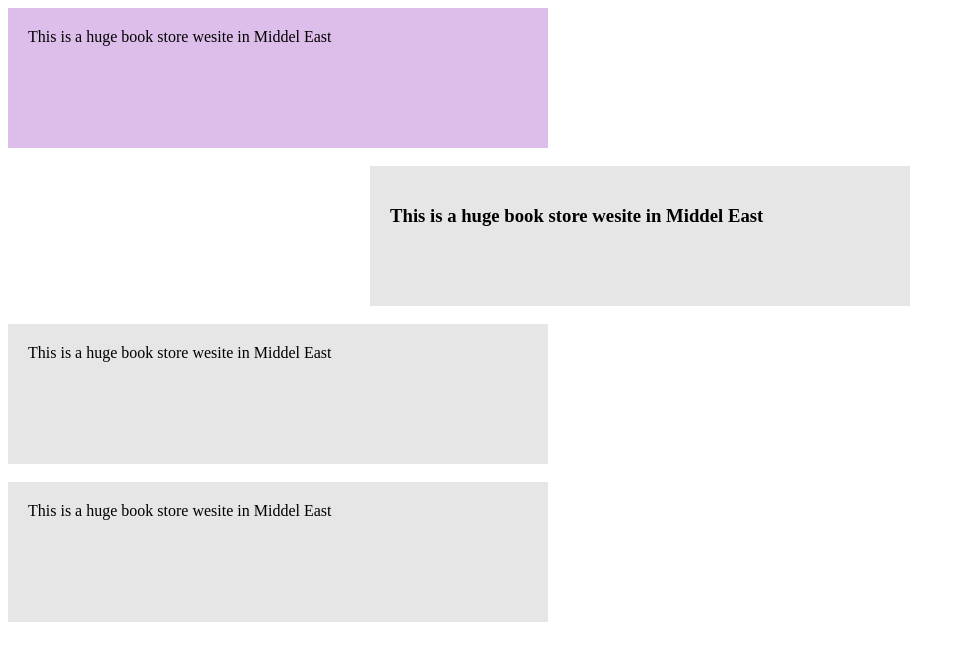
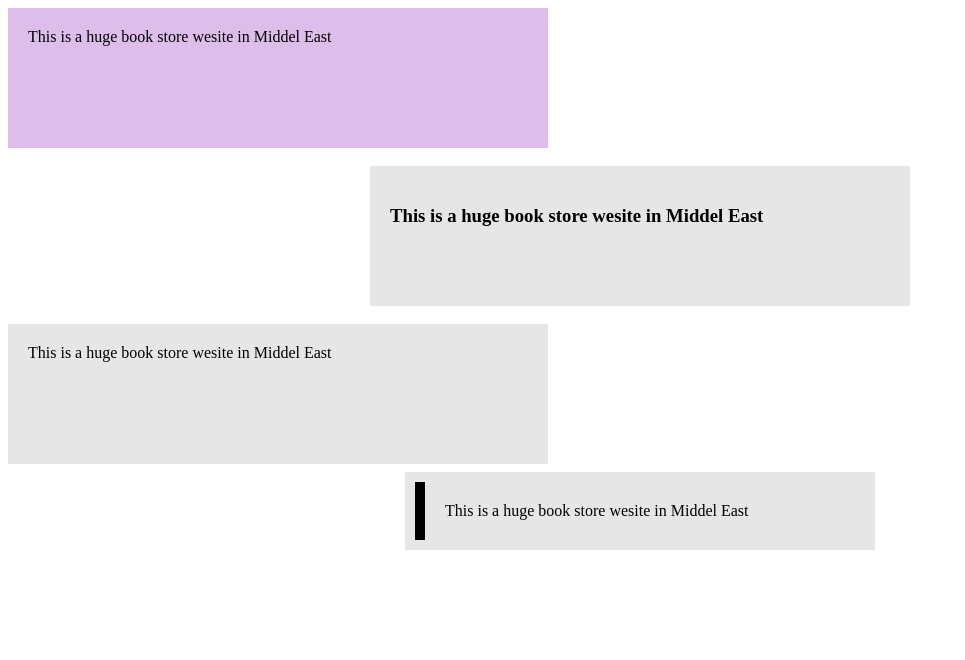
Before and after one commit to yasmeenmu22/CSS-Project, a plain HTML site: page index.html in a window 1280 px wide. Shown: the whole page, without its empty margins (0-965 px from the left). Drawn offline with Linux system fonts and the light colour scheme.

Commit message:
learn css

```diff
--- a/CSS/Master.CSS
+++ b/CSS/Master.CSS
@@ -56,12 +56,13 @@
 
 }
 .assign-1-shape-4{
-    width: 500px;
-    height: 100px;
     padding: 20px;
-    background-color: #e6e6e6;
     background-color: rgb(138, 43, 226);
     background-color: #e6e6e6;
     background-position: right bottom;
     background-size: 50% 50%;
+    border-left: black 10px solid;
+    outline: #e6e6e6 10px solid;
+    margin: auto;
+    width: 400px;
 }
```
Also changed, not shown: CSS/index.html (added, +57 -0 lines).
